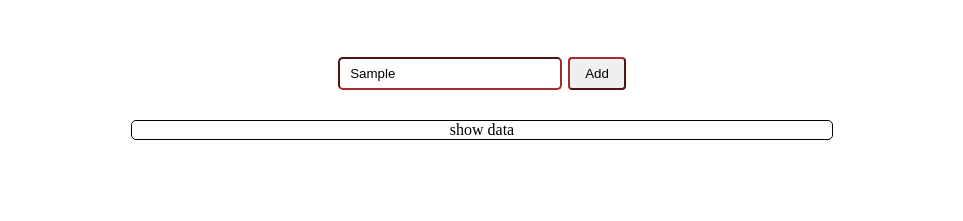
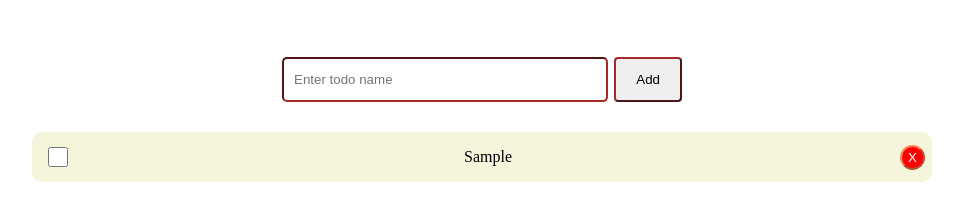
Before and after one commit to KaziMehediHasan1/typescript-simpleProjectOne, a website built with Vite: page index.html in a window 1280 px wide. Both pictures are taken after typing "Sample" into the empty fields and a click on the button "Add". Shown: the part 61-282 px from the top of the page, without its empty margins (158-1121 px from the left). Built offline with nearby package versions, Linux system fonts and the light colour scheme.

Commit message:
delete functionality added

```diff
--- a/index.html
+++ b/index.html
@@ -22,7 +22,7 @@
           <button class="btn">Add</button>
         </div>
       </form>
-      <div class="data">show data</div>
+      <div class="data"></div>
     </div>
     <script type="module" src="src/main.ts"></script>
   </body>
--- a/src/main.ts
+++ b/src/main.ts
@@ -19,5 +19,48 @@ myForm.onsubmit = (e: SubmitEvent) => {
     id: String(Math.random() * 100),
   };
   todos.push(todo);
+  todoInput.value = "";
+  renderTodo(todos);
   console.log(todos, "4 noline");
 };
+
+const generateTodoItem = (title: string, isCompleted: boolean, id: string) => {
+  const todo = document.createElement("div") as HTMLDivElement;
+  todo.className = "todo";
+
+  // creating a checkbox...
+  const checkBox = document.createElement("input") as HTMLInputElement;
+  checkBox.setAttribute("type", "checkbox");
+  checkBox.className = "isCompleted";
+  checkBox.checked = isCompleted;
+  checkBox.onchange = () => {
+    paragraph.className = checkBox.checked ? "textCut" : "";
+  };
+
+  // crating p for title..
+  const paragraph = document.createElement("p") as HTMLParagraphElement;
+  paragraph.innerText = title;
+  // creating delete button..
+  const btn = document.createElement("button") as HTMLButtonElement;
+  btn.innerText = "X";
+  btn.className = "deleteBtn";
+  btn.onclick = () => {
+    deletTodo(id);
+  };
+
+  // appending all to todo..
+  todo.append(checkBox, paragraph, btn);
+  todoConatainer.append(todo);
+};
+
+const deletTodo = (id: string) => {
+  const idx = todos.findIndex((index) => index.id === id);
+  todos.splice(idx, 1);
+  renderTodo(todos);
+};
+const renderTodo = (todos: Todo[]) => {
+  todoConatainer.innerText = "";
+  todos.forEach((item) => {
+    generateTodoItem(item.title, item.isCompleted, item.id);
+  });
+};
--- a/src/style.css
+++ b/src/style.css
@@ -23,12 +23,12 @@
 input {
   border-radius: 5px;
   border-color: brown;
-  padding: 7px 10px;
-  width: 200px;
+  padding: 13px 10px;
+  width: 370px;
 }
 .btn {
   border-radius: 4px;
-  padding: 7px 15px;
+  padding: 13px 20px;
   border-color: brown;
   margin-left: 6px;
 }
@@ -41,14 +41,44 @@ input {
   border-color: azure;
 }
 
-
 /* showing dynamic data */
-.data{
+.data {
   text-align: center;
   margin-top: 20px;
-  border: 1px;
+  /* border: 1px; */
   border-radius: 5px;
-  border-style: solid;
-  width: 700px;
+  /* border-style: solid; */
+  width: 900px;
   margin: 30px auto 0px;
+  padding: 0px 8px;
 }
+
+.todo {
+  display: flex;
+  align-items: center;
+  margin: 15px auto;
+  justify-content: space-between;
+  background-color: beige;
+  border-radius: 10px;
+  padding: 0px 7px;
+}
+
+.isCompleted {
+  width: 30px;
+  height: 20px;
+}
+.deleteBtn {
+  width: 25px;
+  height: 25px;
+  background-color: red;
+  color: white;
+  border-radius: 100%;
+  border-color: coral;
+}
+.deleteBtn:hover {
+  border-color: rgb(205, 67, 67);
+}
+
+.textCut {
+  text-decoration: line-through;
+}
```
